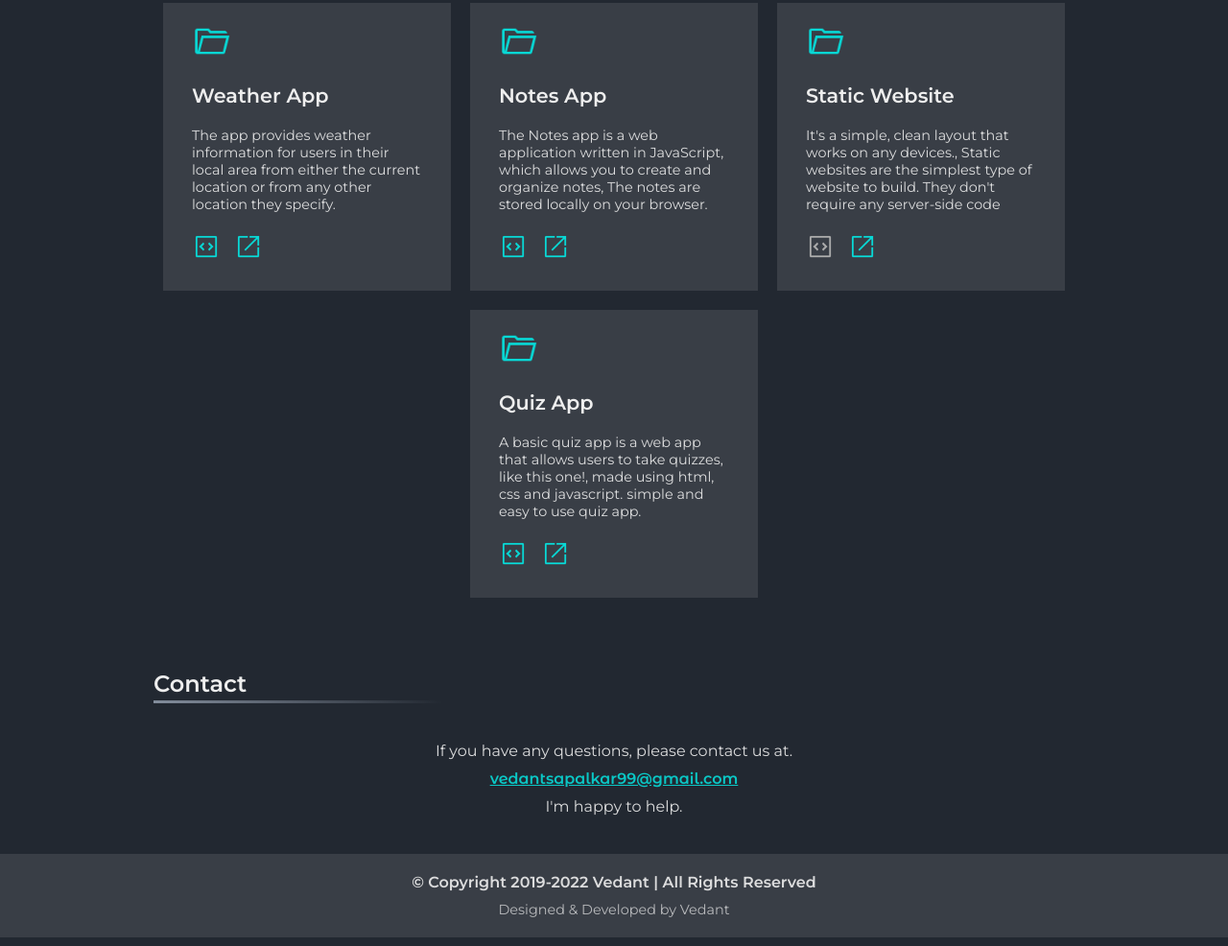
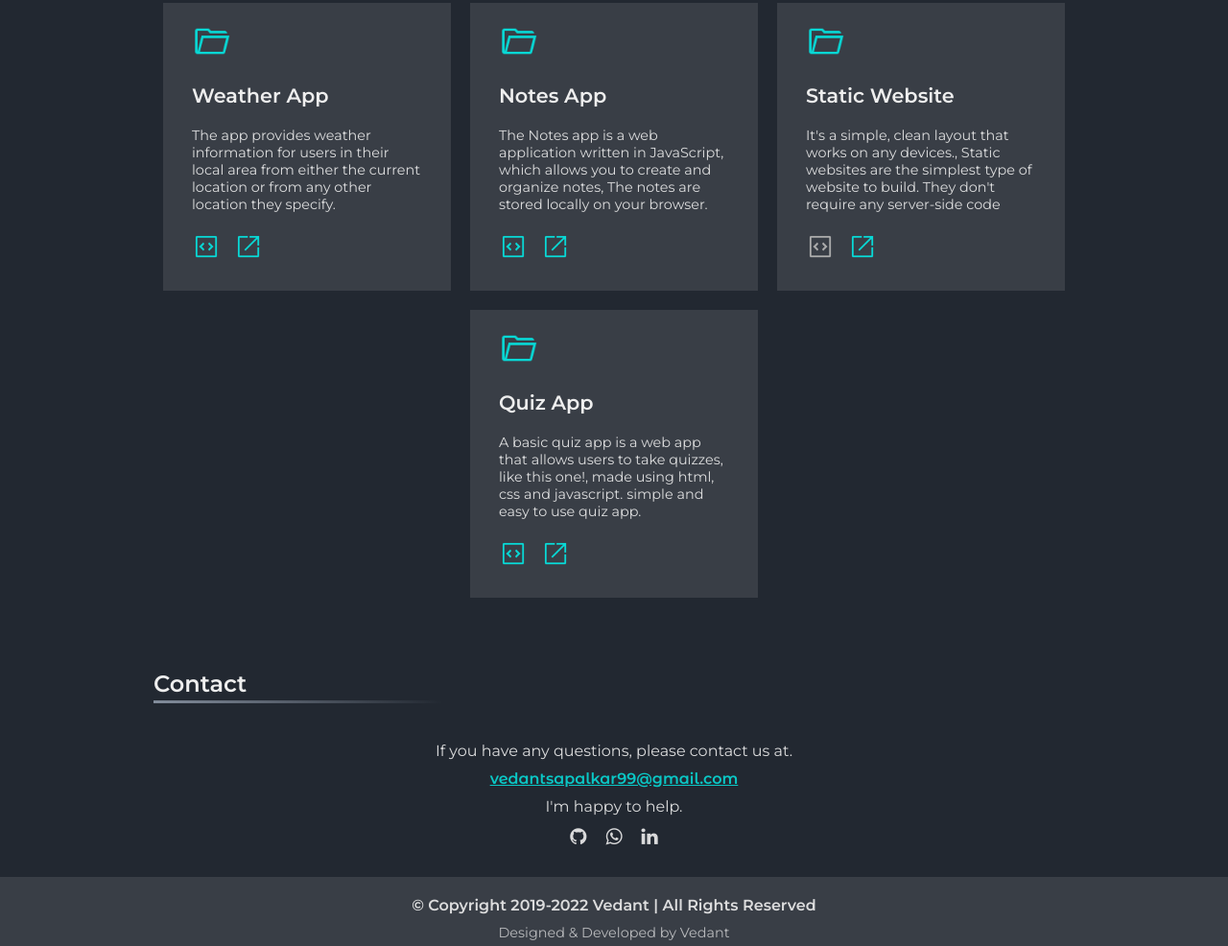
Before and after one commit to vedant8177/portfolio, a plain HTML site: page index.html in a window 1280 px wide. Shown: the part 1811-2797 px from the top of the page at 96% size. Drawn offline with Linux system fonts and the light colour scheme.

Commit message:
feat(socials): added social links

```diff
--- a/css/style.css
+++ b/css/style.css
@@ -51,6 +51,7 @@ body {
     display: flex;
     justify-content: center;
     align-items: center;
+    font-family: var(--tirtiary-font);
 }
 
 #navbar .nav_list li {
@@ -193,7 +194,7 @@ body {
     line-height: 1.5rem;
 }
 
-.homepage .homepage_btn  {
+.homepage .homepage_btn {
     padding: 10px;
     width: 100px;
     background: transparent;
@@ -205,12 +206,19 @@ body {
     margin-top: 30px;
     cursor: pointer;
     transition: .2s ease ;
+    text-align: center;
+    text-decoration: none;
 }
 
 .homepage .homepage_btn:hover  {
     background: var(--primary-color);
     border-radius: 50px;
     color: var(--bg-color);
+}
+
+.homepage_btn a {
+    text-decoration: none;
+    color: var(--primary-color);
 }
 
 /* about */
@@ -345,6 +353,25 @@ body {
     margin: 10px 0;
 }
 
+#social {
+    display: flex;
+    list-style-type: none;
+}
+
+#social .social_items {
+    margin: 0 10px;
+    font-size: 20px;
+}
+
+#social .social_items a {
+    text-decoration: none;
+    color: var(--fg-color);
+}
+
+#social .social_items a:hover {
+    color: var(--primary-color);
+}
+
 #footer {
     display: flex;
     flex-direction: column;
--- a/index.html
+++ b/index.html
@@ -57,9 +57,9 @@
             have an extensive background in software engineering and have worked with a wide variety of languages and
             frameworks.
         </p>
-        <button class="homepage_btn">
-            Hire
-        </button>
+            <a href="mailto:vedantsapalkar99@gmail.com" class="homepage_btn">
+                Hire
+            </a>
     </div>
 
 
@@ -205,6 +205,27 @@
         <p class="end">
             I'm happy to help.
         </p>
+
+        <ul id="social">
+            <li class="social_items">
+                <a href="https://github.com/vedant8177">
+                    <i class="fa fa-github"></i>
+                </a>
+            </li>
+
+            <li class="social_items">
+                <a href="https://wa.me/918177897718">
+                    <i class="fa fa-whatsapp"></i>
+                </a>
+            </li>
+
+            <li class="social_items">
+                <a href="www.linkedin.com/in/vedant-kale-dev
+                ">
+                    <i class="fa fa-linkedin"></i>
+                </a>
+            </li>
+        </ul>
     </div>
 
     <footer id="footer">
```
